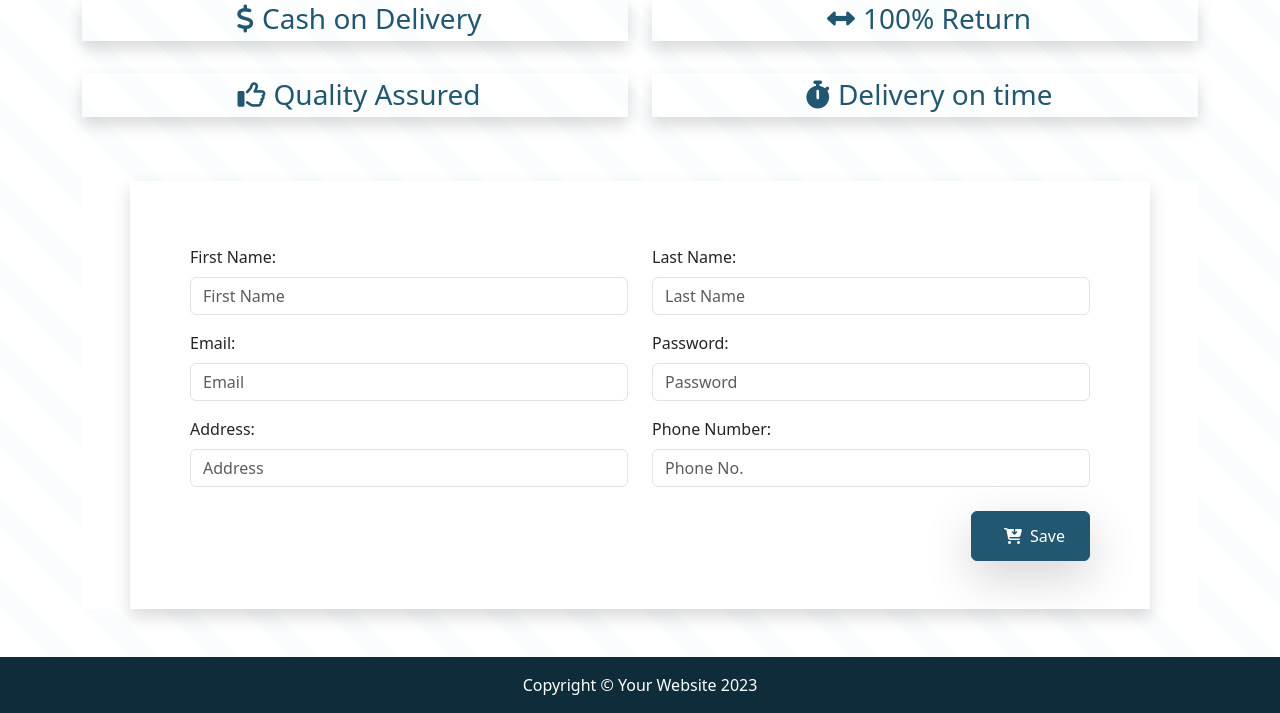
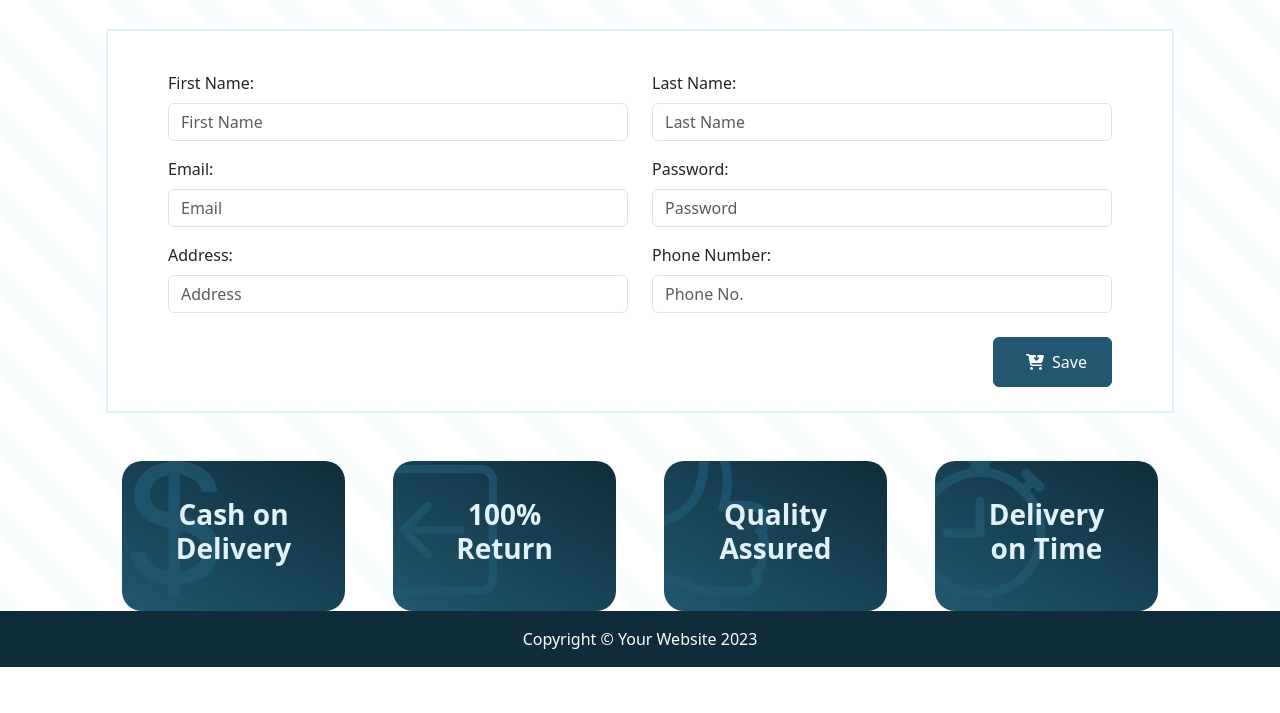
Before and after one commit to basantades/S2.2.-E-commerce, a website: page checkout.html in a window 1280 px wide. Shown: the part 185-898 px from the top of the page. After the commit the page ends 852 px from the top, so only its background shows below. Drawn offline with nearby package versions, Linux system fonts and the light colour scheme.

Commit message:
diseño checkout y correccion js

```diff
--- a/checkout.html
+++ b/checkout.html
@@ -22,7 +22,7 @@
 
 </head>
 
-<body>
+<body class="d-flex flex-column min-vh-100">
 	<!-- Navigation-->
 	<div class="w-100 position-fixed z-3">
 	<nav class="navbar py-3 py-lg-0 navbar-dark bg-dark navbar-expand-lg" id="navbar-example2">
@@ -68,27 +68,11 @@
 	<div class="pattern"></div>
 
 	<div class="container">
-		<h1 class="text-center head m-4">Checkout Page</h1>
+		<h1 class="text-center head m-5">Checkout Page</h1>
 
-		<div class="row mr-0">
-			<div class="col-sm-6">
-				<h3 class="my-3 bord shadow text-center"><i class="fas fa-dollar-sign p-2"></i>Cash on Delivery</h3>
-			</div>
-			<div class="col-sm-6 ">
-				<h3 class="my-3 bord shadow text-center"><i class="fas fa-arrows-alt-h p-2"></i>100% Return</h3>
-			</div>
-		</div>
 
-		<div class="row mr-0">
-			<div class="col-sm-6">
-				<h3 class="my-3 bord shadow text-center"><i class="far fa-thumbs-up p-2"></i>Quality Assured</h3>
-			</div>
-			<div class="col-sm-6 ">
-				<h3 class="my-3 bord shadow text-center"><i class="fas fa-stopwatch p-2"></i>Delivery on time</h3>
-			</div>
-		</div>
-		<form class="form bg-white">
-			<div class="row bord p-5 shadow m-5">
+		<form class="form bg-white my-5 mx-lg-4">
+			<div class="row py-3 m-2 mx-lg-5">
 				<div class="col-sm-6">
 					<div class="mt-3">
 						<label for="fName" class="form-label">First Name:</label>
@@ -134,18 +118,45 @@
 					</div>
 				</div>
 				<div class="col-12 mt-4 final">
-					<button type="submit" id="btn" class="p-2 px-4 btn btn-primary shadow-lg float-end" onclick="validate(event)">
+					<button type="submit" id="btn" class="p-2 px-4 btn btn-primary float-end" onclick="validate(event)">
 						<i class="fas fa-cart-arrow-down p-2"></i>Save
 					</button>
 				</div>
 			</div>
 		</form>
 
+		<div class="row row-cols-2 row-cols-sm-2 row-cols-lg-4 g-3 g-lg-5 mx-3">
+			<div class="col">
+			  	<div class="p-3 text-center bg-gradient icon-background d-flex flex-column justify-content-center">
+					<!-- <i class="fas fa-dollar-sign fs-1 text-primary mb-2"></i> -->
+					<h3 class="text-light fw-bolder z-3">Cash on <br>Delivery</h3>
+			  	</div>
+			</div>
+			<div class="col icono2">
+				<div class="p-3 text-center bg-gradient icon-background d-flex flex-column justify-content-center">
+					<!-- <i class="fas fa-arrows-alt-h fs-1 text-light mb-2"></i> -->
+					<h3 class="text-light fw-bold z-3">100% <br>Return</h3>
+			  	</div>
+			</div>
+			<div class="col icono3">
+				<div class="p-3 text-center bg-gradient icon-background d-flex flex-column justify-content-center">
+					<!-- <i class="far fa-thumbs-up fs-1 text-light mb-2"></i> -->
+					<h3 class="text-light fw-bold z-3">Quality <br>Assured</h3>
+			  	</div>
+			</div>
+			<div class="col icono4">
+				<div class="p-3 text-center bg-gradient icon-background d-flex flex-column justify-content-center">
+					<!-- <i class="fas fa-stopwatch fs-1 text-light mb-2"></i> -->
+					<h3 class="text-light fw-bold z-3">Delivery <br>on Time</h3>
+			  	</div>
+			</div>
+		  </div>
+
 	</div>
 
 
 	<!-- Footer-->
-	<footer class="py-3 bg-dark">
+	<footer class="py-3 bg-dark mt-auto">
 		<div class="container">
 			<p class="m-0 text-center text-white">Copyright &copy; Your Website 2023</p>
 		</div>
--- a/css/main.scss
+++ b/css/main.scss
@@ -86,3 +86,56 @@ h1, h2, h3, h4, h5 {
   .fa-minus-circle:hover {
     color: $color-principal !important;
   }
+
+
+//   Checkout
+
+@import "../node_modules/bootstrap-icons/font/bootstrap-icons.css";
+
+
+.bg-gradient {
+    // background: #215770;
+    background: linear-gradient(30deg, #215770, #0f2c3a) !important;
+    border-radius: 20px;
+}
+
+.icon-background {
+    min-height: 150px;
+    position: relative;
+    overflow: hidden;
+  }
+.icon-background::before {
+    content: "\F636";
+    font-family: "bootstrap-icons";
+    font-size: 170px;
+    color: rgba(33, 87, 112, 0.8);
+    position: absolute;
+    z-index: 1;
+    top: 50%;
+    left: 0;
+    transform: translate(-20%, -55%);
+}
+
+.icono2 .icon-background::before {
+    content: "\F12E";
+    font-size: 130px;
+    transform: translate(-20%, -53%);
+
+}
+
+.icono3 .icon-background::before {
+    content: "\F407";
+    font-size: 150px;
+
+}
+
+.icono4 .icon-background::before {
+    content: "\F597";
+    font-size: 150px;
+
+}
+
+form {
+    border: 2px solid $color-claro !important;
+    border-radius: 0;
+}
--- a/js/shop.js
+++ b/js/shop.js
@@ -159,14 +159,14 @@ function printCart() {
                 <i class="fas fa-plus-circle ms-1 text-black-50" style="cursor: pointer;" onclick="addFromCart(${cart[product].id})"></i> </div></td>
 				<td class="d-flex justify-content-between flex-nowrap align-items-center">
                 <span>${(cart[product].subtotalWithDiscount) ? `$${cart[product].subtotalWithDiscount} (<s>$${cart[product].price * cart[product].quantity}</s>)`
-                    : `$${cart[product].price * cart[product].quantity}`}</span>
+                    : `$${(cart[product].price * cart[product].quantity).toFixed(2)}`}</span>
                 <button type="button" class="btn btn-danger" onclick="removeAllFromCart(${cart[product].id})"><i class="fas fa-trash"></i></button></td>
             </tr>
         `;
         cartList.innerHTML += productHtml;
     }
 
-    totalHtml.innerHTML = `${total}`;
+    totalHtml.innerHTML = `${total.toFixed(2)}`;
 }
 
 function countCart() {
@@ -186,9 +186,9 @@ function countCart() {
 function removeFromCart(id) {
 
     for (const product in cart) {
-        if (cart[product].id == id) {
+        if (cart[product].id === id) {
             cart[product].quantity--;
-            if (cart[product].quantity == 0) {
+            if (cart[product].quantity === 0) {
                 cart.splice(product, 1);
             }
             calculateTotal()
@@ -205,13 +205,13 @@ function addFromCart(id) {
 
 function removeAllFromCart(id) {
     for (const product in cart) {
-        if (cart[product].id == id) {
+        if (cart[product].id === id) {
                 cart.splice(product, 1);
         }
-            calculateTotal()
-            open_modal()
-            return ;
     }
+    calculateTotal()
+    open_modal()
+    return ;
 }
 
 function open_modal() {
--- a/package.json
+++ b/package.json
@@ -1,5 +1,6 @@
 {
   "dependencies": {
-    "bootstrap": "^5.3.3"
+    "bootstrap": "^5.3.3",
+    "bootstrap-icons": "^1.11.3"
   }
 }
```
Also changed, not shown: index.html (+3 -3 lines), css/main.css, 2 other files.
